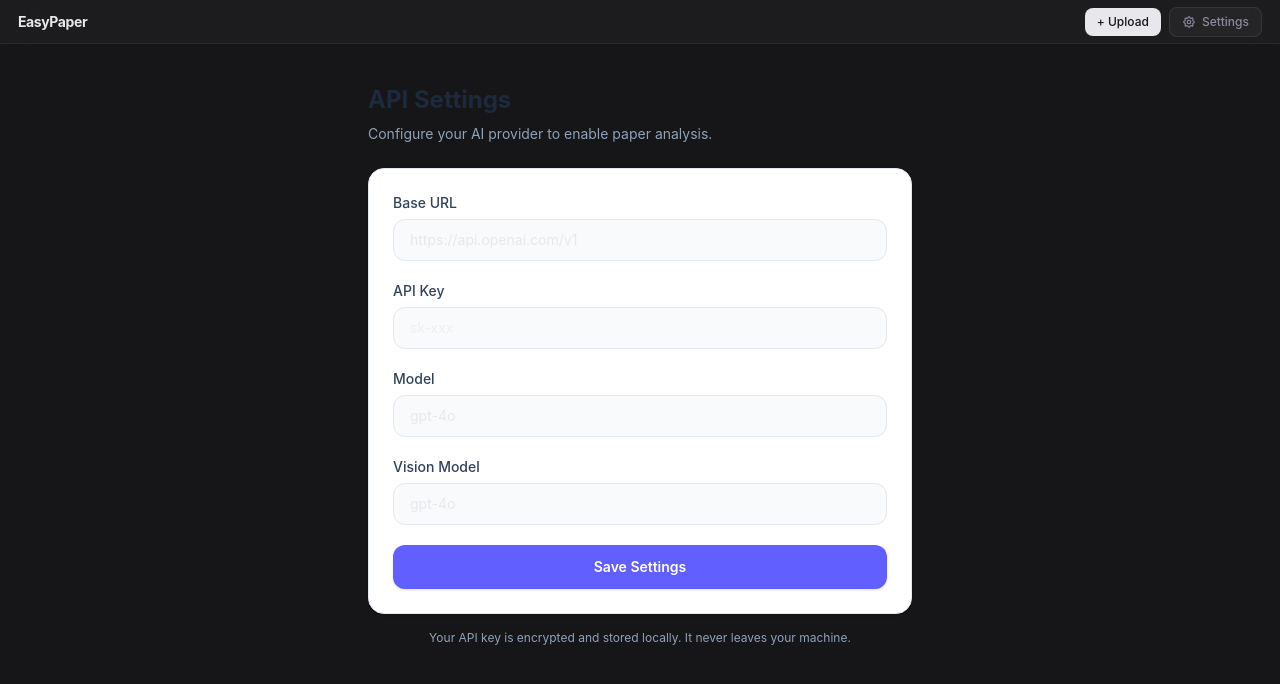
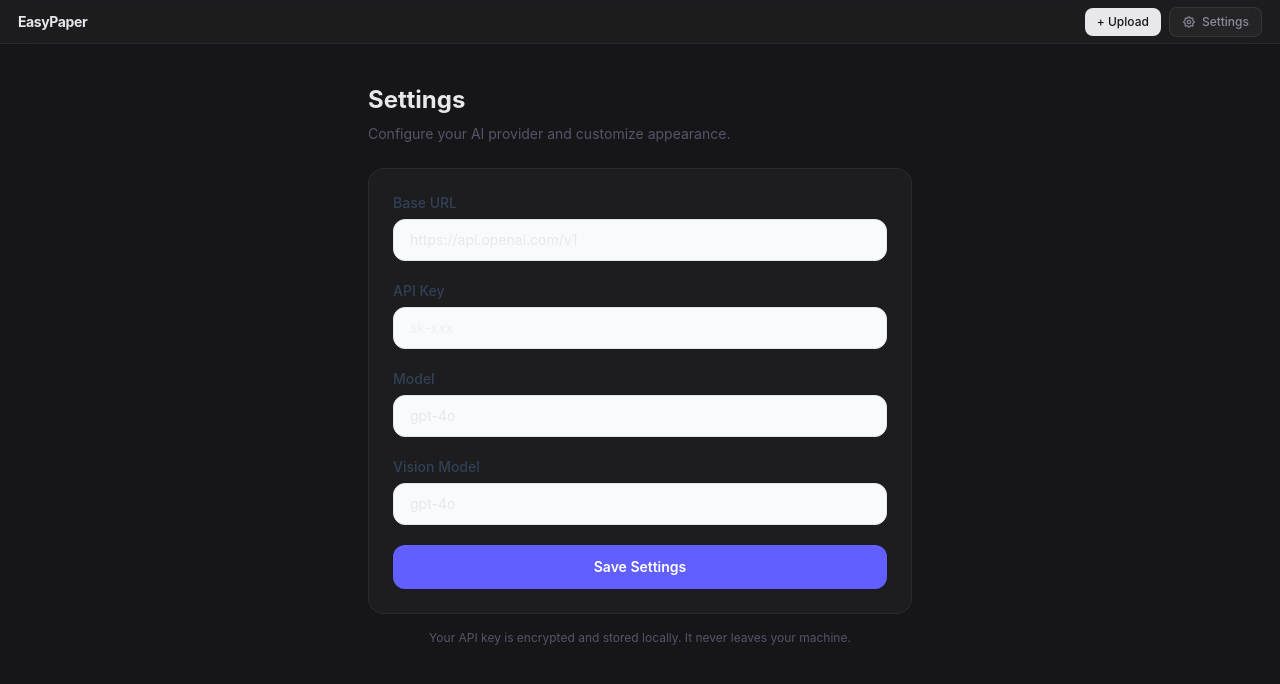
Before and after one commit to LvXinTao/EasyPaper, a Next.js app: page /settings in a window 1280 px wide. Shown: the top 684 px of the page. Built offline with nearby package versions, Linux system fonts and the light colour scheme; no server answers.

Commit message:
feat: restyle settings page to match glassmorphism theme

```diff
--- a/src/app/settings/page.tsx
+++ b/src/app/settings/page.tsx
@@ -3,16 +3,16 @@ import { SettingsForm } from '@/components/settings-form';
 export default function SettingsPage() {
   return (
     <div className="max-w-xl mx-auto px-4 py-10">
-      <h1 className="text-2xl font-bold text-slate-800 mb-2">
-        API Settings
+      <h1 className="text-2xl font-bold mb-2" style={{ color: 'var(--text-primary)' }}>
+        Settings
       </h1>
-      <p className="text-sm text-slate-400 mb-6">
-        Configure your AI provider to enable paper analysis.
+      <p className="text-sm mb-6" style={{ color: 'var(--text-tertiary)' }}>
+        Configure your AI provider and customize appearance.
       </p>
-      <div className="bg-white rounded-2xl border border-slate-200 p-6 shadow-sm">
+      <div className="rounded-2xl p-6" style={{ background: 'var(--surface)', border: '1px solid var(--border)' }}>
         <SettingsForm />
       </div>
-      <p className="mt-4 text-xs text-slate-400 text-center">
+      <p className="mt-4 text-xs text-center" style={{ color: 'var(--text-tertiary)' }}>
         Your API key is encrypted and stored locally. It never leaves your machine.
       </p>
     </div>
```
